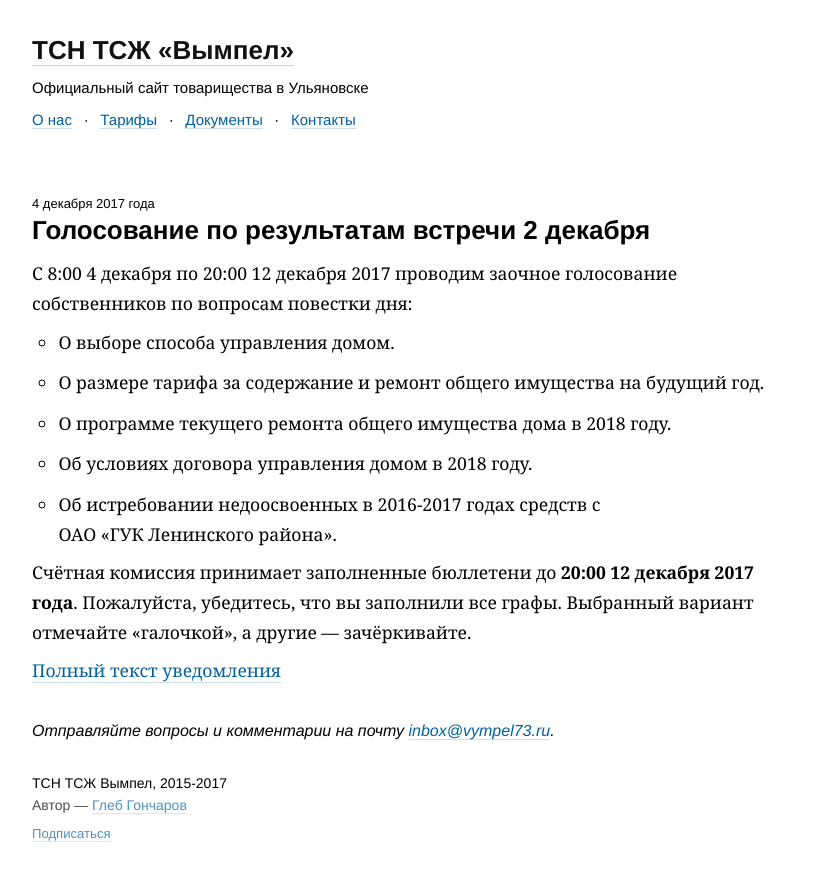
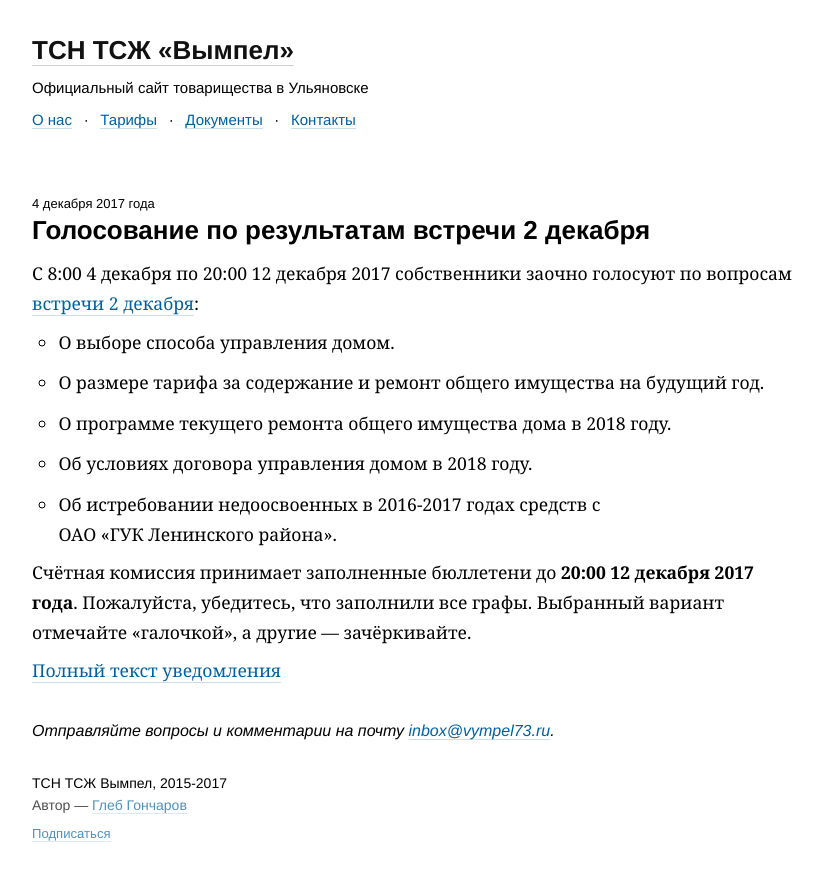
Before and after one commit to gongled/vympel, a Jekyll site: the page built from _posts/2017-12-04-voting.md, in a window 1280 px wide. Shown: the top 881 px of the page, without its empty margins (108-931 px from the left). Built offline with Jekyll 4.4.1, drawn with Linux system fonts in a browser that asks for light colours.

Commit message:
Исправление от ГлавРеда

```diff
--- a/_posts/2017-12-04-voting.md
+++ b/_posts/2017-12-04-voting.md
@@ -3,7 +3,7 @@ title: Голосование по результатам встречи 2 де
 updated: 2017-12-04
 ---
 
-С 8:00 4 декабря по 20:00 12 декабря 2017 проводим заочное голосование собственников по вопросам повестки дня:
+С 8:00 4 декабря по 20:00 12 декабря 2017 собственники заочно голосуют по вопросам [встречи 2 декабря]({% post_url 2017-11-21-meeting %}):
 
 - О выборе способа управления домом.
 - О размере тарифа за содержание и ремонт общего имущества на будущий год.
@@ -12,7 +12,7 @@ updated: 2017-12-04
 - Об истребовании недоосвоенных в 2016-2017 годах средств с ОАО «ГУК Ленинского района».
 
 Счётная комиссия принимает заполненные бюллетени до **20:00 12 декабря 2017 года**.
-Пожалуйста, убедитесь, что вы заполнили все графы. Выбранный вариант отмечайте
+Пожалуйста, убедитесь, что заполнили все графы. Выбранный вариант отмечайте
 «галочкой», а другие — зачёркивайте.
 
 [Полный текст уведомления](/docs/announces/20171204.pdf)
```
